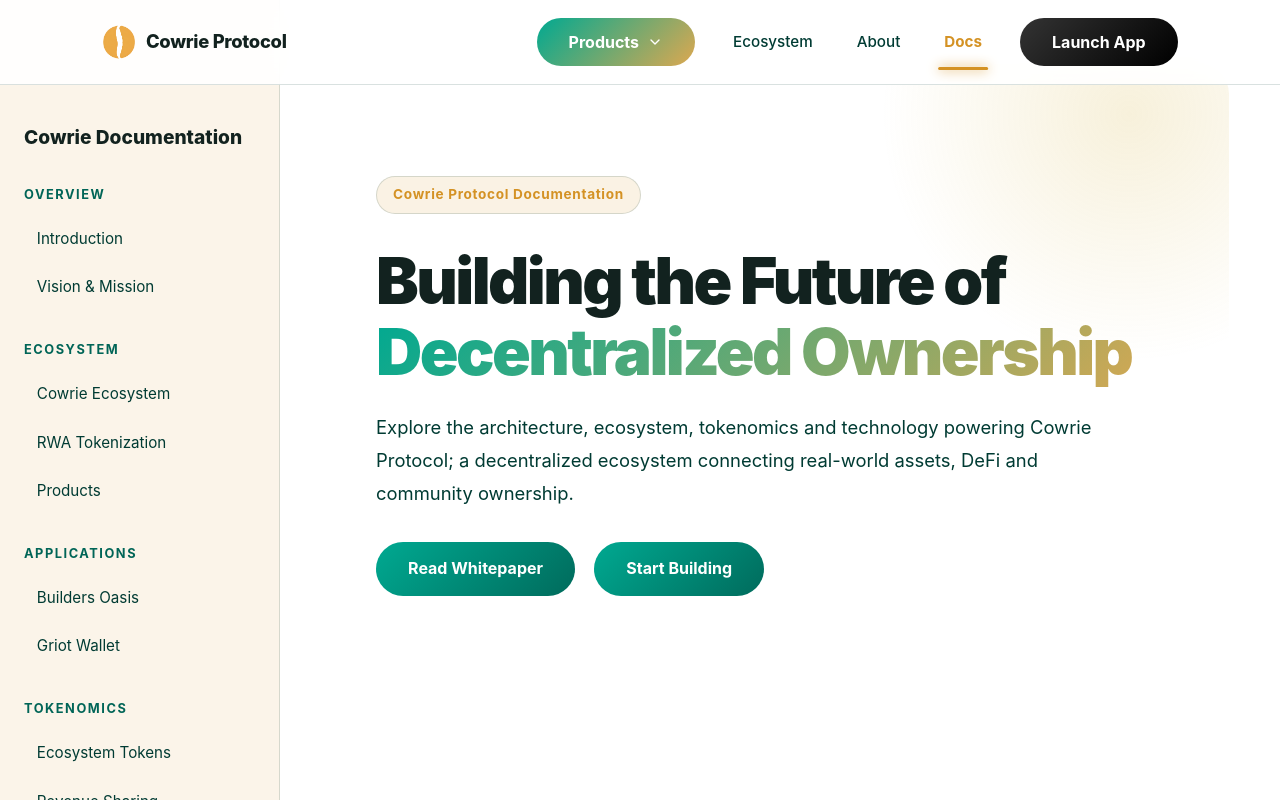
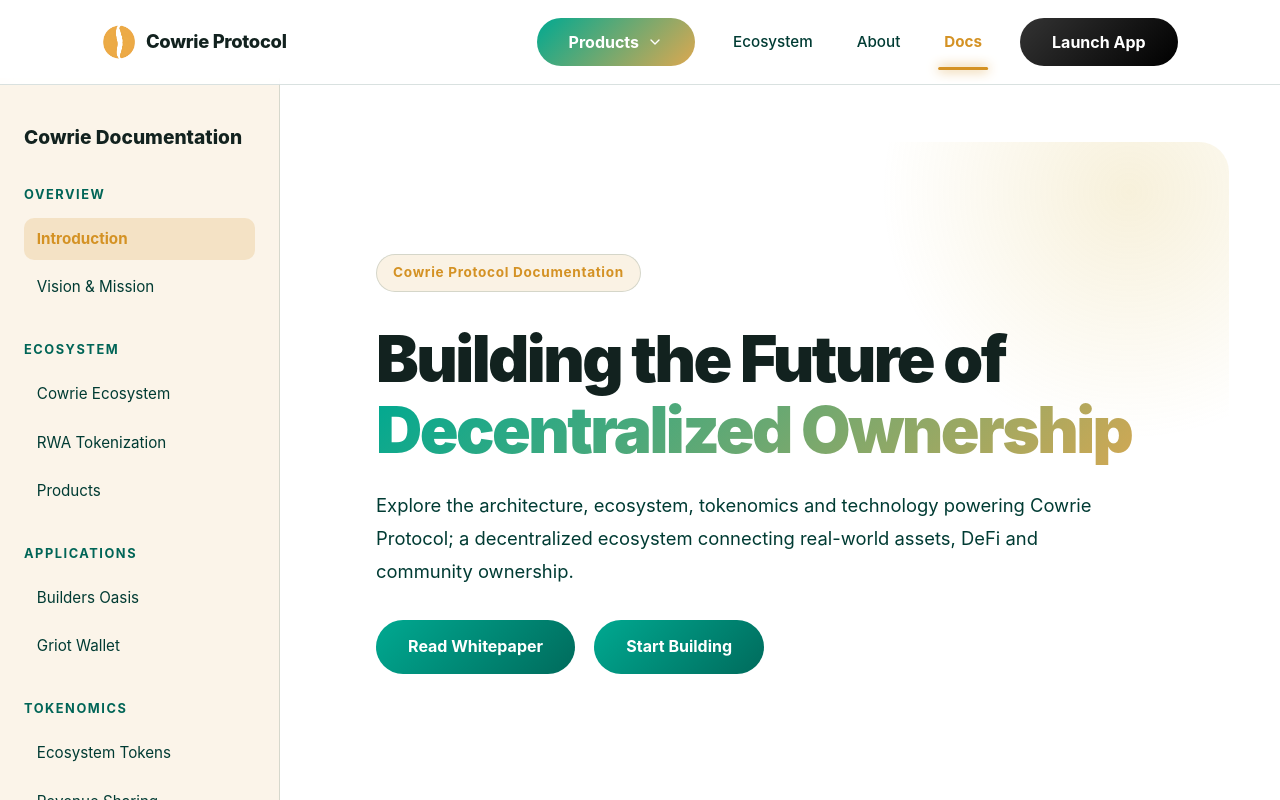
Before and after one commit to StanleyUjahDS/cowrie-protocol, a React (Vite) app: page /docs in a window 1280 px wide. Shown: the top 800 px of the page. Built offline with nearby package versions, Linux system fonts and the light colour scheme.

Commit message:
Update website styling, SEO, documentation, and routing

```diff
--- a/src/components/common/layout/Layout/Layout.css
+++ b/src/components/common/layout/Layout/Layout.css
@@ -31,6 +31,9 @@
     flex:1;
 
     width:100%;
+
+    /* Keep routed page content clear of the fixed navbar. */
+    padding-top:78px;
 
     display:flex;
 
@@ -153,6 +156,12 @@
 
 @media(max-width:600px){
 
+    .layout-body {
+
+        padding-top:70px;
+
+    }
+
 
     .layout-body aside {
 
--- a/src/components/features/docs/navigation/DocsSidebar.jsx
+++ b/src/components/features/docs/navigation/DocsSidebar.jsx
@@ -1,4 +1,5 @@
 import "./DocsSidebar.css";
+import { useEffect, useState } from "react";
 
 
 const navigation = [
@@ -65,12 +66,12 @@
         items:[
             {
                 name:"Ecosystem Tokens",
-                link:"#tokens"
+                link:"#ecosystem-tokens"
             },
 
             {
                 name:"Revenue Sharing",
-                link:"#revenue"
+                link:"#revenue-sharing"
             }
         ]
     },
@@ -158,6 +159,38 @@
 
 function DocsSidebar(){
 
+    const [activeSection, setActiveSection] = useState(
+        window.location.hash.slice(1) || "overview"
+    );
+
+    useEffect(() => {
+        const sections = navigation
+            .flatMap((group) => group.items)
+            .map((item) => document.getElementById(item.link.slice(1)))
+            .filter(Boolean);
+
+        const observer = new IntersectionObserver(
+            (entries) => {
+                const visible = entries
+                    .filter((entry) => entry.isIntersecting)
+                    .sort((a, b) => a.boundingClientRect.top - b.boundingClientRect.top);
+
+                if (visible[0]) {
+                    setActiveSection(visible[0].target.id);
+                }
+            },
+            { rootMargin: "-110px 0px -65% 0px", threshold: 0 }
+        );
+
+        sections.forEach((section) => observer.observe(section));
+
+        return () => observer.disconnect();
+    }, []);
+
+    const handleNavigation = (sectionId) => {
+        setActiveSection(sectionId);
+    };
+
 
 return (
 
@@ -195,7 +228,12 @@
 
 <li key={i}>
 
-<a href={item.link}>
+<a
+    href={item.link}
+    className={activeSection === item.link.slice(1) ? "active" : ""}
+    aria-current={activeSection === item.link.slice(1) ? "location" : undefined}
+    onClick={() => handleNavigation(item.link.slice(1))}
+>
 
 {item.name}
 
--- a/src/pages/Docs.css
+++ b/src/pages/Docs.css
@@ -32,8 +32,8 @@
 
     gap:1.5rem;
 
-    margin-bottom:5rem;
-        border-radius: 30px;
+    margin-bottom:3.5rem;
+    border-radius:30px;
 
 
 }
@@ -91,9 +91,9 @@
 
     flex-direction:column;
 
-    gap:1.5rem;
+    gap:1rem;
 
-    margin-bottom:5rem;
+    margin-bottom:3rem;
 
     scroll-margin-top:100px;
 
@@ -144,9 +144,9 @@
 
     flex-direction:column;
 
-    gap:1rem;
+    gap:.75rem;
 
-    margin-bottom:2rem;
+    margin-bottom:1.25rem;
 
 }
 
@@ -212,7 +212,7 @@
 
 .docs-card {
 
-    padding:2rem;
+    padding:1.5rem;
 
     border-radius:24px;
 
@@ -242,7 +242,7 @@
 
 .docs-card h3 {
 
-    margin-bottom:1rem;
+    margin-bottom:.75rem;
 
     font-size:1.2rem;
 
@@ -381,7 +381,7 @@
 
 .docs-header {
 
-    margin-bottom:3rem;
+    margin-bottom:2.5rem;
 
 }
 
@@ -405,7 +405,7 @@
 
 .docs-section {
 
-    margin-bottom:3rem;
+    margin-bottom:2.25rem;
 
 }
 
--- a/src/pages/LaunchApp.css
+++ b/src/pages/LaunchApp.css
@@ -13,7 +13,7 @@
 
     justify-content:center;
 
-    padding:6rem 5%;
+    padding:7.25rem 5% 6rem;
 
     position:relative;
 
```
